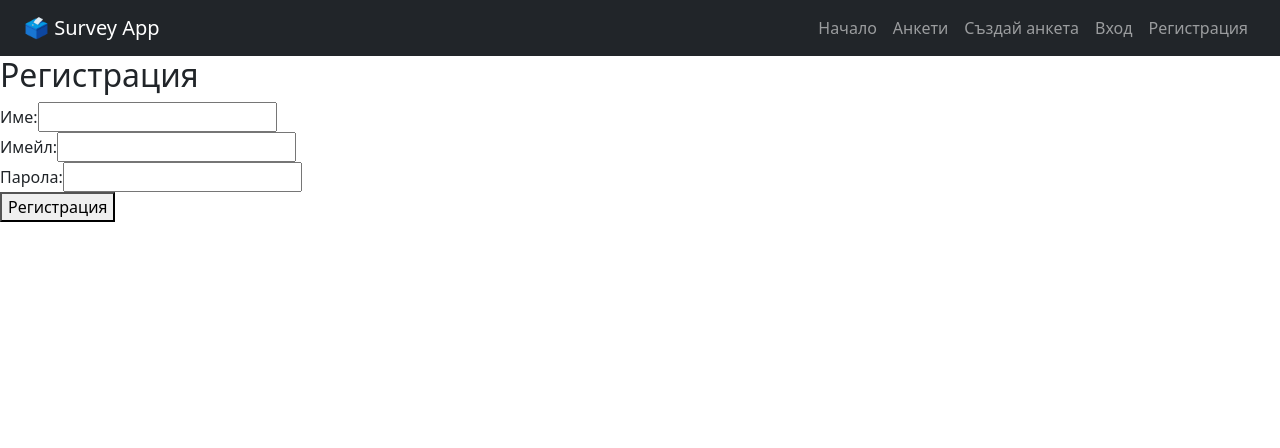
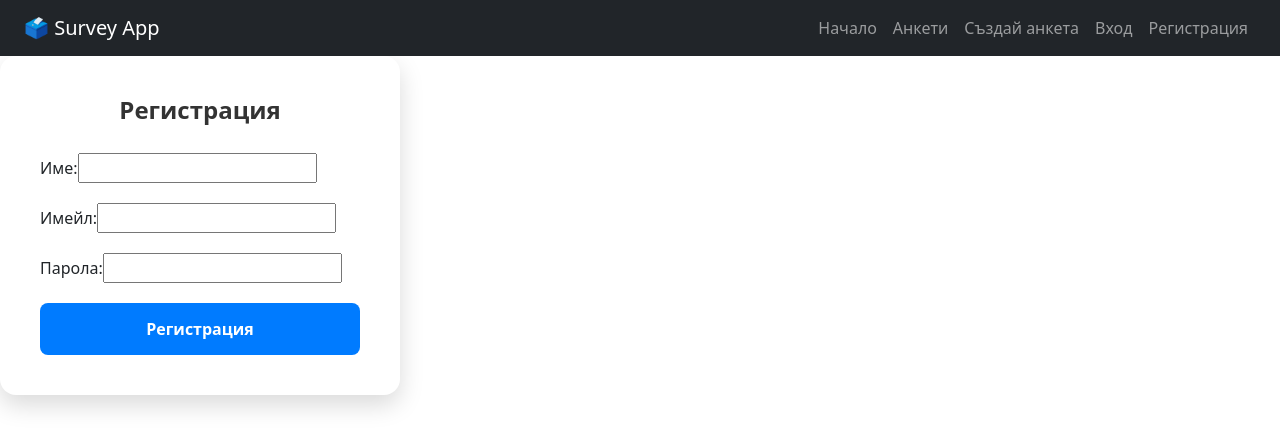
Before and after one commit to Ifchu/Survey_App, a React (Create React App) app: page /register in a window 1280 px wide. Shown: the top 448 px of the page. Built offline with nearby package versions, Linux system fonts and the light colour scheme.

Commit message:
Updated Register page
Updated some register page style

```diff
--- a/src/pages/Register.js
+++ b/src/pages/Register.js
@@ -30,10 +30,61 @@ function Register() {
     }
   }
 
+  // Стилове дефинирани като обекти
+ const styles = {
+    wrapper: {
+      height: '100vh',
+      display: 'flex',
+      justifyContent: 'center',
+      alignItems: 'center',
+      background: 'linear-gradient(145deg, #eef1f5, #d4dce4)',
+      fontFamily: 'Arial, sans-serif',
+    },
+    card: {
+      background: '#fff',
+      padding: '40px',
+      borderRadius: '16px',
+      boxShadow: '0 10px 25px rgba(0, 0, 0, 0.15)',
+      width: '100%',
+      maxWidth: '400px',
+      display: 'flex',
+      flexDirection: 'column',
+      gap: '20px',
+    },
+    title: {
+      fontSize: '24px',
+      fontWeight: 'bold',
+      textAlign: 'center',
+      color: '#333',
+    },
+    input: {
+      padding: '14px',
+      borderRadius: '8px',
+      border: '1px solid #ccc',
+      fontSize: '16px',
+    },
+    button: {
+      padding: '14px',
+      backgroundColor: '#007bff',
+      color: 'white',
+      fontWeight: 'bold',
+      border: 'none',
+      borderRadius: '8px',
+      fontSize: '16px',
+      cursor: 'pointer',
+      transition: 'background 0.3s ease',
+    },
+    buttonHover: {
+      backgroundColor: '#0056b3',
+    },
+  };
+
+
+
   return (
-    <div>
-      <h2>Регистрация</h2>
-      <form onSubmit={handleRegister}>
+    <div tyle={styles.wrapper}>
+      <form style={styles.card} onSubmit={handleRegister}>
+        <h2 style={styles.title}>Регистрация</h2>
         <div>
           <label>Име:</label>
           <input type="text" ref={nameRef} required />
@@ -49,7 +100,9 @@ function Register() {
           <input type="password" ref={passwordRef} required />
         </div>
 
-        <button type="submit">Регистрация</button>
+        <button type="submit"  style={styles.button}
+          onMouseOver={(e) => (e.target.style.backgroundColor = styles.buttonHover.backgroundColor)}
+          onMouseOut={(e) => (e.target.style.backgroundColor = styles.button.backgroundColor)}>Регистрация</button>
       </form>
     </div>
   );
```
